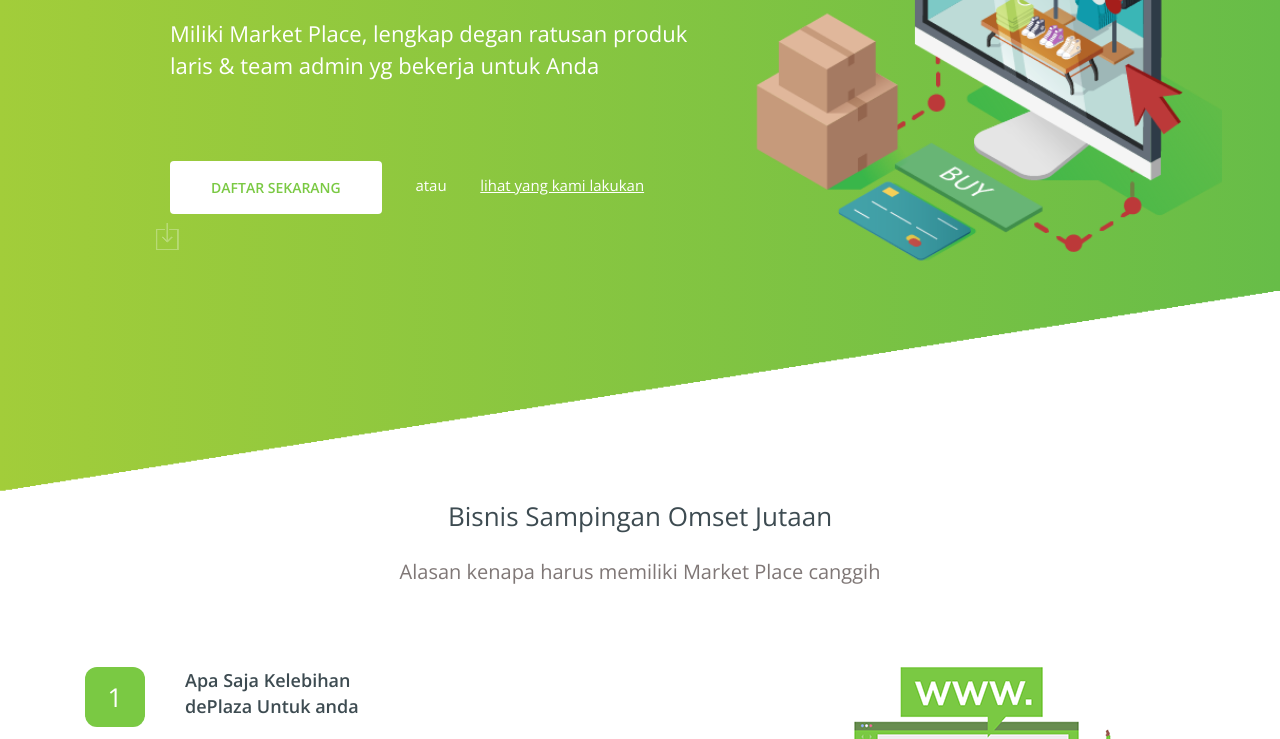
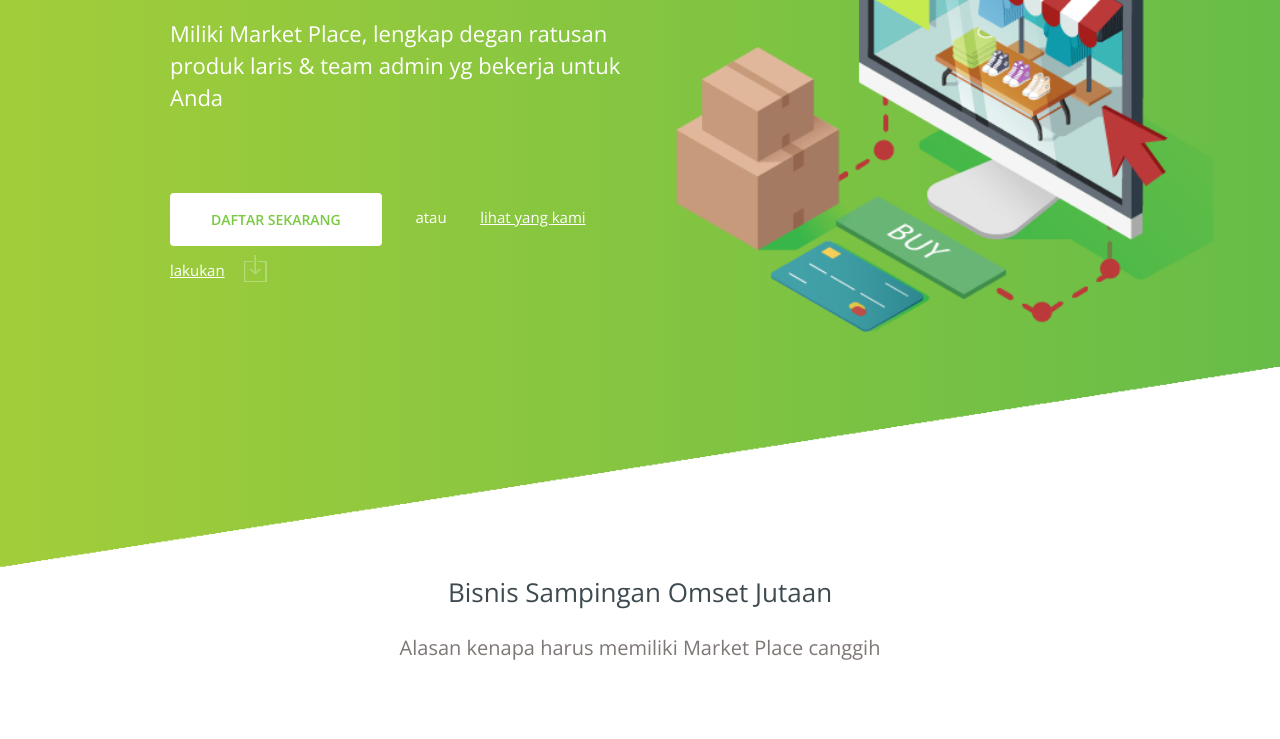
Before and after one commit to andriputra/idplaza, a plain HTML site: page index.html in a window 1280 px wide. Shown: the part 300-1039 px from the top of the page. Drawn offline with nearby package versions, Linux system fonts and the light colour scheme.

Commit message:
modify flex basis

```diff
--- a/assets/css/style.css
+++ b/assets/css/style.css
@@ -107,7 +107,7 @@ nav.navbar-light ul.navbar-nav li:last-child{
 }
 .block-width .col-half{
   -ms-flex-preferred-size: 0;
-  flex-basis: 0;
+  flex-basis: auto;
   -ms-flex-positive: 1;
   flex-grow: 1;
   max-width: 100%;
@@ -116,7 +116,7 @@ nav.navbar-light ul.navbar-nav li:last-child{
   min-height: 1px;
 }
 .block-width .col-half.text{
-  margin-left: 170px;
+  padding-left: 170px;
 }
 .block-width .col-half.images img{
   width: 100%;
```
